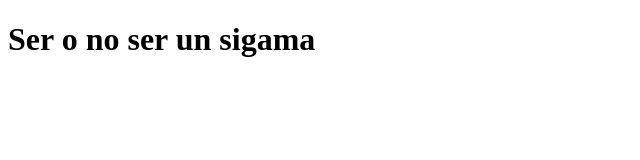
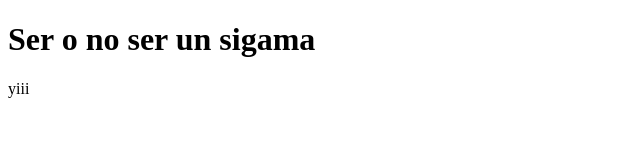
Before and after one commit to AlexSigma777/sigma.github.io, a plain HTML site: page index.html in a window 1280 px wide. Shown: the full height of the page, 0-640 px from the left. Drawn offline with Linux system fonts and the light colour scheme.

Commit message:
Update index.html

```diff
--- a/index.html
+++ b/index.html
@@ -7,5 +7,6 @@
 </head>
 <body>
     <h1>Ser o no ser un sigama</h1>
+    <p>yiii</p>
 </body>
 </html>
```
